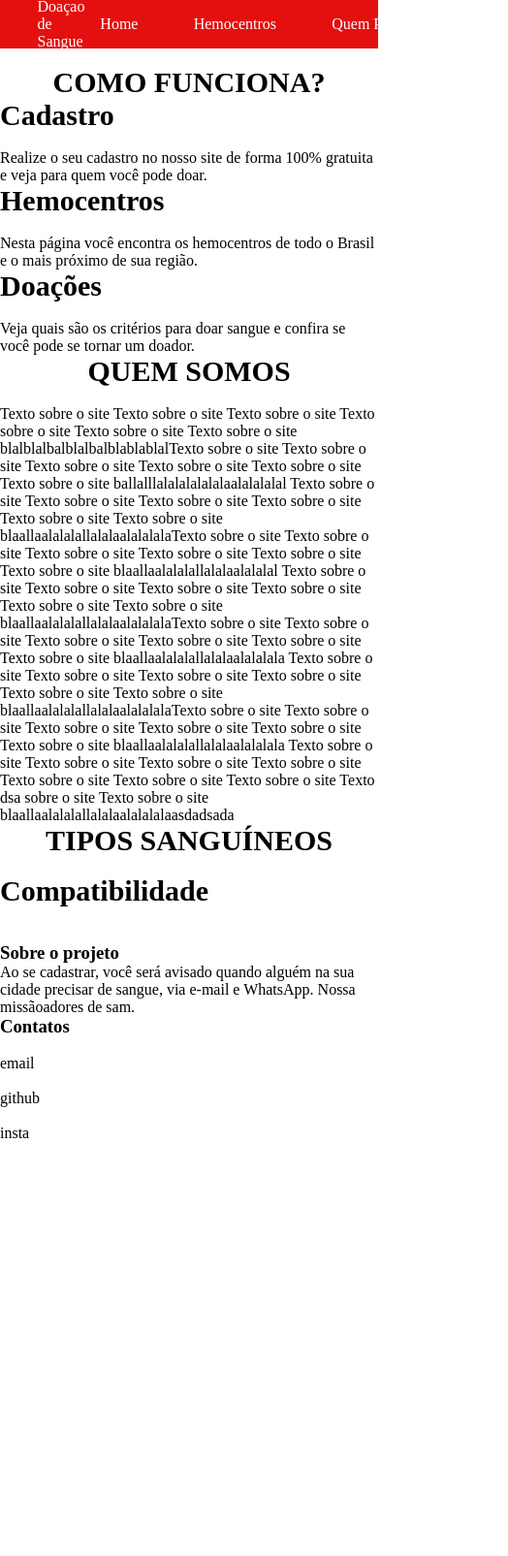
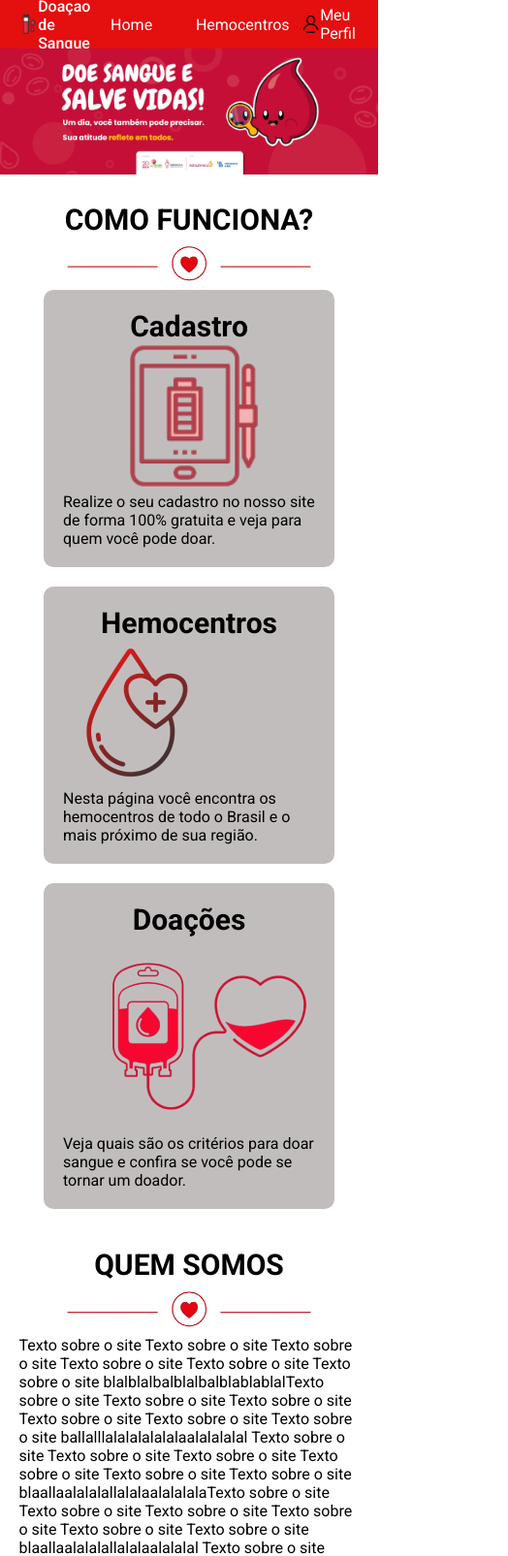
Before and after one commit to guilhermevnbraga/BloodDonation, a plain HTML site: page pages/index.html in a window 390 px wide. Shown: the top 1605 px of the page at 97% size, 524 px wide, since content can reach past the window. Before the commit the page ends 1178 px from the top, so only its background shows below. Drawn offline with Linux system fonts and the light colour scheme.

Commit message:
ajustes pagina home

```diff
--- a/css/style.css
+++ b/css/style.css
@@ -2,6 +2,9 @@
     box-sizing: border-box;
     margin: 0px;
     padding: 0px;
+    font-family: "Roboto", sans-serif;
+    overflow-X: hidden;
+
 }
 
 .main__header{
@@ -13,6 +16,9 @@
     color: white;
 
 }
+.main__conteudo{
+    margin-top: 25px;
+}
 .container{
     width: 90%;
     justify-content: space-around;
@@ -21,8 +27,12 @@
 .header-logo,.header-perfil{
     align-items: center;
 }
+.header-logo >p{
+    font-weight: 500;
+}
 
 .flex{
+
     display: flex;
 
 }
@@ -35,21 +45,124 @@
     width: 35px;
 }
 .banner img{
-    max-width:1349px;
+    max-width:100%  ;
 }
-a{
+.nav-list a, .header-perfil > a{
     text-decoration: none;
     color: white;
 
 }
 .conteudo-box{
+    margin: auto;
+
     flex-direction: column;
     justify-content: center;
     align-items: center;
 }
+.conjunto-cards{
+    justify-content: space-around;
+}
+.card{
+    width: 300px;
+    background-color: rgb(194, 189, 189);
+    padding: 20px;
+    border-radius: 10px;
+    flex-direction: column;
+    justify-content: center;
+}
+
+.card > h3{
+    text-align: center;
+}
+.card-1 >img{
+    width: 150px;
+    /* margin: 0px 0px ; */
+    margin-left: 60px;
+}
 .conteudo-title{
     font-size: 30px;
+    text-align: center;
 }
 .conteudo-img{
     width: 280px;
 }
+.footer{
+    background-color: rgb(194, 189, 189);
+    padding: 25px;
+
+}
+.footer > div{
+    margin: auto;
+    justify-content: space-between;
+
+    /* height: ; */
+}
+.footer-img{
+    width: 300px;
+}
+.footer-icon{
+    width: 50px;
+}
+.footer-icon-2{
+    width: 42px;
+}
+.footer-midias div{
+    align-items: center;
+}
+.footer-conteudos{
+    padding-top: 43px;
+}
+.footer-conteudos> h3{
+    font-size: 35px
+}
+.footer-conteudos >p{
+    font-size: 20px;
+}
+.container-2{
+    width: 300px;
+}
+.container-4{
+    width: 400px;
+}
+.tabela{
+    width: 90%;
+    margin: auto;
+}
+.container-3{
+    width: 1200px;
+    margin: auto;
+}
+.espaco{
+    margin-top: 40px;
+}
+.bloco-compatiblidade>img,.bloco-compatiblidade>div{
+    margin-top: -10%;
+}
+.margin{
+    margin: auto;
+}
+
+.tamanho-texto{
+    max-width:800px;
+}
+@media screen and (max-width: 1326px){
+    .img-joinha{
+        display: none;
+    }
+
+}
+@media screen and (max-width: 1120px) {
+
+    .conjunto-cards,.bloco-compatiblidade{
+        flex-direction: column;
+        justify-content: center;
+        align-items: center;
+    }
+    .conjunto-cards{
+        gap: 20px;
+    }
+    .footer-img{
+        display: none;
+    }
+
+}
--- a/pages/index.html
+++ b/pages/index.html
@@ -7,70 +7,76 @@
     <title>Document</title>
     <link rel="stylesheet" href="../css/style.css">
     <script src="../js/script.js" defer></script>
+    <link rel="preconnect" href="https://fonts.googleapis.com">
+    <link rel="preconnect" href="https://fonts.gstatic.com" crossorigin>
+    <link
+        href="https://fonts.googleapis.com/css2?family=Roboto:ital,wght@0,100;0,300;0,400;0,500;0,700;0,900;1,100;1,300;1,400;1,500;1,700;1,900&display=swap"
+        rel="stylesheet">
 </head>
 
 <body>
-    <main class="main">
     <header class="main__header">
         <div class="container flex">
             <div class="header-logo flex">
-                    <img class="logo-img" src="../imagens/img-header.png" alt="">
+                <img class="logo-img" src="../img/img-header.png" alt="">
                 <p>Doaçao de Sangue</p>
             </div>
             <nav class="header-nav ">
                 <ul class="nav-list flex">
                     <li><a href="#">Home</a></li>
-                        <li><a href="#">Hemocentros</a></li>
+                    <li><a href="./hemocentros.html">Hemocentros</a></li>
                     <li><a href="#">Quem Pode Doar</a></li>
                 </ul>
             </nav>
             <div class="header-perfil flex">
-                    <img class="perfil-img" src="../imagens/img-perfil.png" alt="">
+                <img class="perfil-img" src="../img/img-perfil.png" alt="">
                 <a href="">Meu Perfil</a>
             </div>
         </div>
     </header>
+    <main class="main">
+        <div class="banner">
+            <img src="../img/banner.png" alt="">
+        </div>
         <div class="main__conteudo">
-            <div class="banner">
-                <img src="../imagens/banner.png" alt="">
-            </div>
+
             <div>
                 <div>
                     <div class="conteudo-box flex">
                         <h1 class="conteudo-title">COMO FUNCIONA?</h1>
-                        <img class="conteudo-img" src="../imagens/image-removebg-preview.png" alt="">
+                        <img class="conteudo-img" src="../img/image-removebg-preview.png" alt="">
                     </div>
-                    <div>
-                        <div>
+                    <div class="conjunto-cards flex">
+                        <div class="card  card-1">
                             <h3 class="conteudo-title">Cadastro</h3>
-                            <img class="" src="../imagens/tablet.png
+                            <img class="" src="../img/tablet.png
                             " alt="">
                             <p>Realize o seu cadastro no nosso site de forma 100% gratuita e veja para quem você pode
                                 doar.</p>
                         </div>
-                        <div>
+                        <div class="card ">
                             <h3 class="conteudo-title">Hemocentros</h3>
-                            <img src="../imagens/gota-sangue.png" alt="">
+                            <img src="../img/gota-sangue.png" alt="">
                             <p>Nesta página você encontra os hemocentros de todo o Brasil e o mais próximo de sua
                                 região.</p>
                         </div>
-                        <div>
+                        <div class="card">
                             <h3 class="conteudo-title">Doações</h3>
-                            <img src="../imagens/bolsa-sague.png" alt="">
+                            <img src="../img/bolsa-sague.png" alt="">
                             <p>Veja quais são os critérios para doar sangue e confira se você pode se tornar um doador.
                             </p>
                         </div>
                     </div>
                 </div>
-                <div>
+                <div class="espaco">
                     <div class="conteudo-box flex">
                         <h1 class="conteudo-title">QUEM SOMOS</h1>
-                        <img class="conteudo-img" src="../imagens/image-removebg-preview.png" alt="">
+                        <img class="conteudo-img" src="../img/image-removebg-preview.png" alt="">
 
                     </div>
-                    <div>
-                        <img src="../imagens/gotinha.png" alt="">
-                        <p>
+                    <div class="container flex margin">
+                        <img class="img-joinha" src="../img/joinhA.png" alt="">
+                        <p class="tamanho-texto">
                             Texto sobre o site Texto sobre o site Texto sobre o site Texto sobre o site Texto sobre o
                             site Texto sobre o site blalblalbalblalbalblablablalTexto sobre o site Texto sobre o site
                             Texto sobre o site Texto sobre o site Texto sobre o site Texto sobre o site
@@ -94,16 +100,16 @@
                     </div>
 
                 </div>
-                <div>
-                    <div class="conteudo-box flex">
+                <div class="espaco">
+                    <div class="conteudo-box flex ">
                         <h1 class="conteudo-title">TIPOS SANGUÍNEOS</h1>
-                        <img class="conteudo-img" src="../imagens/image-removebg-preview.png" alt="">
+                        <img class="conteudo-img" src="../img/image-removebg-preview.png" alt="">
                     </div>
-                    <div>
-                        <img src="../imagens/gota-recebendo.png" alt="">
+                    <div class="container flex margin bloco-compatiblidade">
+                        <img class="tabela " src="../img/gota-recebendo.png" alt="">
                         <div>
                             <h3 class="conteudo-title">Compatibilidade</h3>
-                            <img src="../imagens/compatibilidade.png" alt="">
+                            <img class="tabela" src="../img/compatibilidade.png" alt="">
                         </div>
                     </div>
 
@@ -112,25 +118,30 @@
         </div>
 
     </main>
-    <footer class="">
-        <img src="../imagens/gota-thank.png" alt="">
-        <div>
+    <footer class="footer ">
+        <div class="flex">
+            <img class="footer-img container-2" src="../img/gota-thank.png" alt="">
+            <div class="container-4 footer-conteudos">
                 <h3>Sobre o projeto</h3>
-            <p>Ao se cadastrar, você será avisado quando alguém na sua cidade precisar de sangue, via e-mail e WhatsApp.
+                <p>Ao se cadastrar, você será avisado quando alguém na sua cidade precisar de sangue, via e-mail e
+                    WhatsApp.
                     Nossa missãoadores de sam.</p>
             </div>
-        <div>
+            <div class="container-2 footer-midias footer-conteudos">
                 <h3>Contatos</h3>
-            <div><img src="" alt="">
+                <div class="flex">
+                    <img class="footer-icon" src="../img/icon-carta.png" alt="">
                     <p>email</p>
                 </div>
-            <div><img src="" alt="">
+                <div class="flex">
+                    <img class="footer-icon-2" src="../img/icons8-github.png" alt="">
                     <p>github</p>
                 </div>
-            <div><img src="" alt="">
+                <div class="flex">
+                    <img class="footer-icon-2" src="../img/icon-instagram.png" alt="">
                     <p>insta</p>
                 </div>
-
+            </div>
         </div>
     </footer>
 
```
Also changed, not shown: pages/hemocentros.html (added, +79 -0 lines), img/icon-carta.png (added), img/icon-instagram.png (added), img/icons8-github.png (added), img/joinhA.png (added), img/localizacao.png (added). Lines whose indentation alone changed are shown as unchanged.
